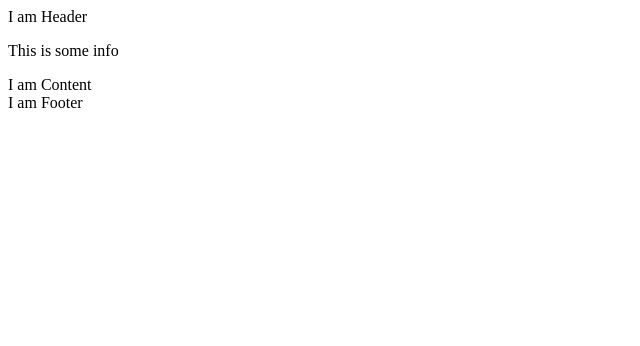
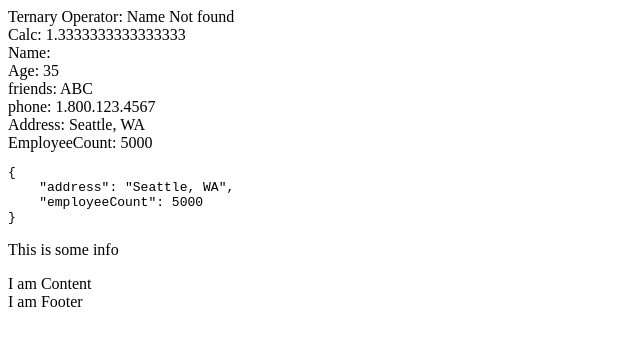
Before and after one commit to azizali/react-starbucks, a React (Create React App) app: page / in a window 1280 px wide. Shown: the top 346 px of the page, without its empty margins (0-640 px from the left). Built offline with nearby package versions, Linux system fonts and the light colour scheme.

Commit message:
Props in detail

```diff
--- a/src/App.jsx
+++ b/src/App.jsx
@@ -7,7 +7,21 @@ export default function App(){
   // React Fragment
   return (
     <React.Fragment>
-      <Header />
+      <Header
+        // name="Starbucks"
+        age={35}
+        info={{
+          "address": "Seattle, WA",
+          employeeCount: 5000,
+          anotherFunc: ()=>{
+            return 'something else'
+          }
+        }}
+        callMe = {()=>{
+          return '1.800.123.4567'
+        }}
+        friends={["A", "B","C"]}
+      />
       <p>This is some info</p>
       <div>
         <Content />
--- a/src/Header.jsx
+++ b/src/Header.jsx
@@ -1,7 +1,38 @@
 import React from 'react';
+// // Object Destructing
+// const obj = {
+//   name: 'A',
+//   age: 2,
+//   phone: 3
+// }
 
-export default function Header(){
+// // Without Object Destructuring
+// const name = obj.name
+// const age = obj.age
+// const phone = obj.phone
+
+// // Object Destructuring
+// const { name, age, phone } = obj
+
+export default function Header({ name, callMe, age, friends, info }){
+  // Do not do this
+  // age = 36;
+  const phone = callMe()
   return (
-    <div>I am Header</div>
+    <div>
+      Ternary Operator: {name? 'Hi name': 'Name Not found'} <br />
+      Calc: {1 + 1 / 3} <br />
+      Name: {name}<br/>
+      Age: {age}<br/>
+      friends: {friends}<br/>
+      phone: {callMe() || phone}<br/>
+      Address: {info.address}<br/>
+      EmployeeCount: {info.employeeCount}<br/>
+
+      {/* TROUBLESHOOTING HACK */}
+      <pre>
+        {JSON.stringify(info, null, 4)}
+      </pre>
+    </div>
   )
 }
```
